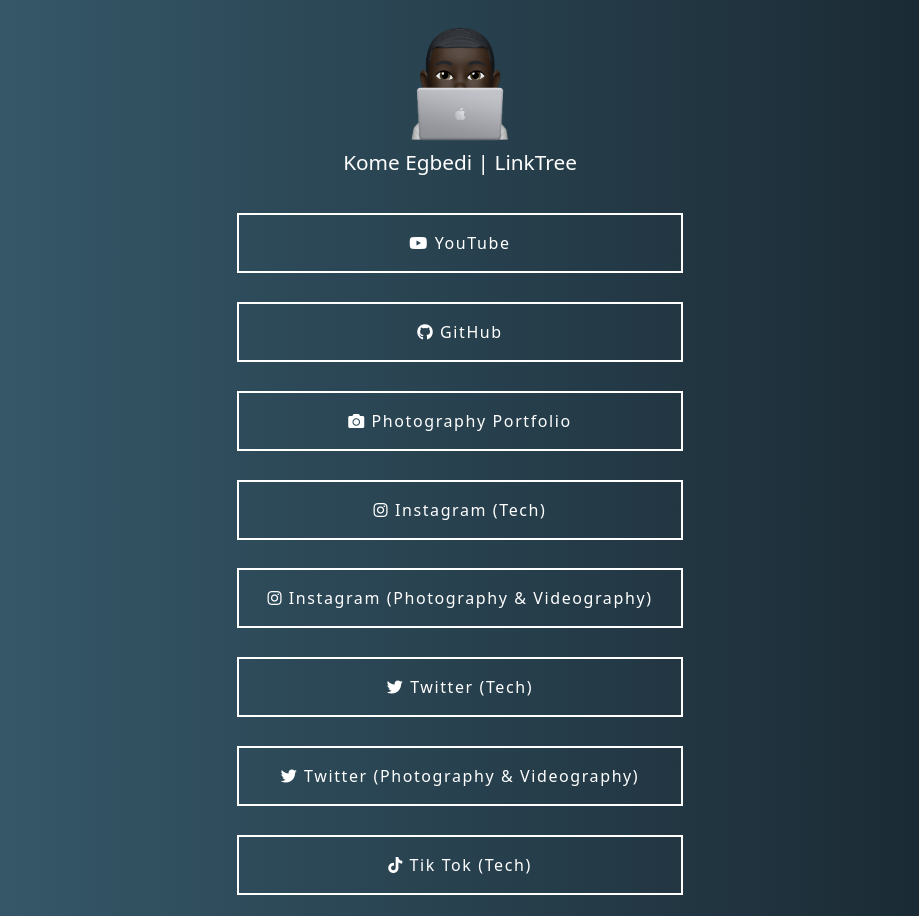
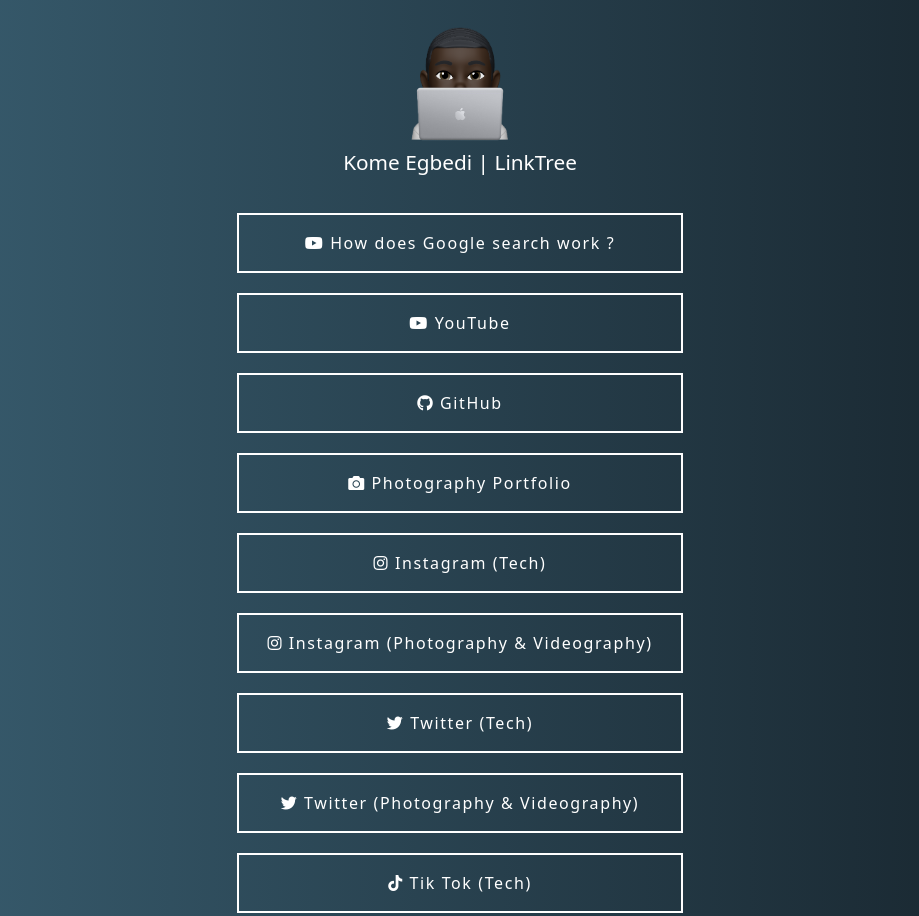
Before and after one commit to komeegbedi/LinkTree, a plain HTML site: page index.html in a window 1280 px wide. Shown: the top 916 px of the page, without its empty margins (180-1099 px from the left). Drawn offline with nearby package versions, Linux system fonts and the light colour scheme.

Commit message:
added new youtube video link

```diff
--- a/index.html
+++ b/index.html
@@ -33,6 +33,11 @@
 
     <section class="container linktree">
         <div class="row">
+
+            <div class="col-12">
+                <a href="https://youtu.be/GoFn-KwrpFI" target="_blank" rel="noopener noreferrer"><i
+                        class="fab fa-youtube"></i> How does Google search work ? </a>
+            </div>
 
             <div class="col-12">
                 <a href="https://www.youtube.com/channel/UCb7eV_6Fh24plRP_ZA_NvCQ"  target="_blank" rel="noopener noreferrer"><i class="fab fa-youtube"></i> YouTube</a>
```
